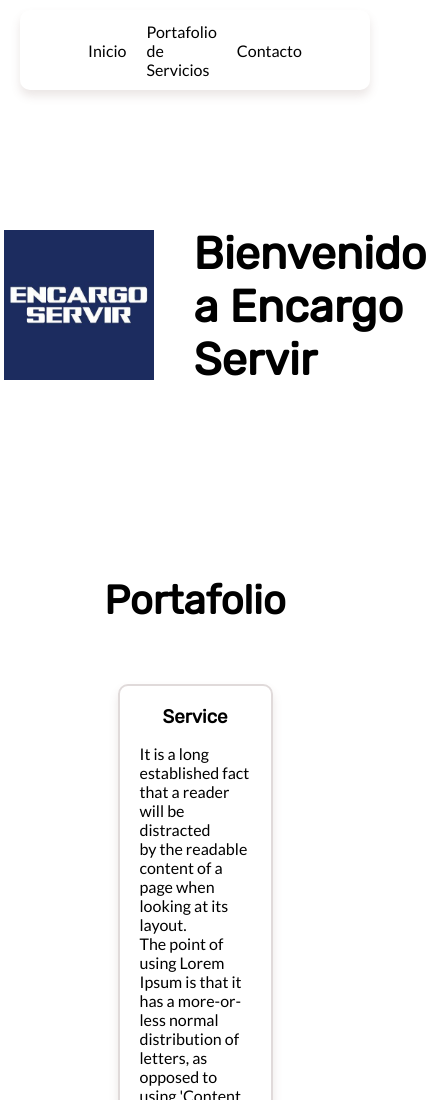
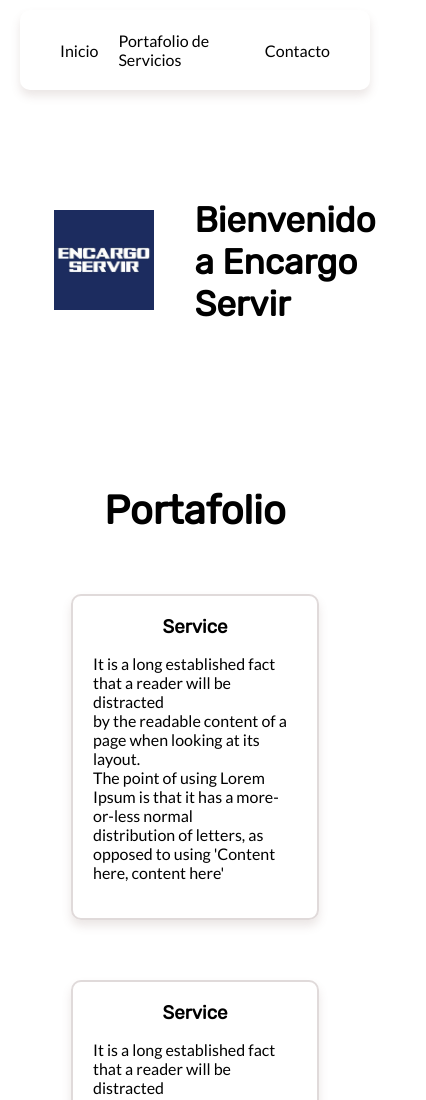
Before and after one commit to juancaraballo28/ES-Page, a plain HTML site: page index.html in a window 390 px wide. Shown: the top 1100 px of the page, 426 px wide, since content can reach past the window. Drawn offline with Linux system fonts and the light colour scheme.

Commit message:
Agegados cambios media query

```diff
--- a/css/styles.css
+++ b/css/styles.css
@@ -131,3 +131,21 @@ body{
         grid-template-rows: auto;
     }
 }
+@media screen and (max-width: 425px){
+    .header{
+        padding: 0 30px;
+    }
+    h1{
+        font-size: 35px;
+    }
+    .space{
+        height: 60px;
+    }
+    .container-hero img{
+        height: 100px;
+        width: 100px;
+    }
+    .services-grid{
+        grid-template-columns: .8fr;
+    }
+}
```
